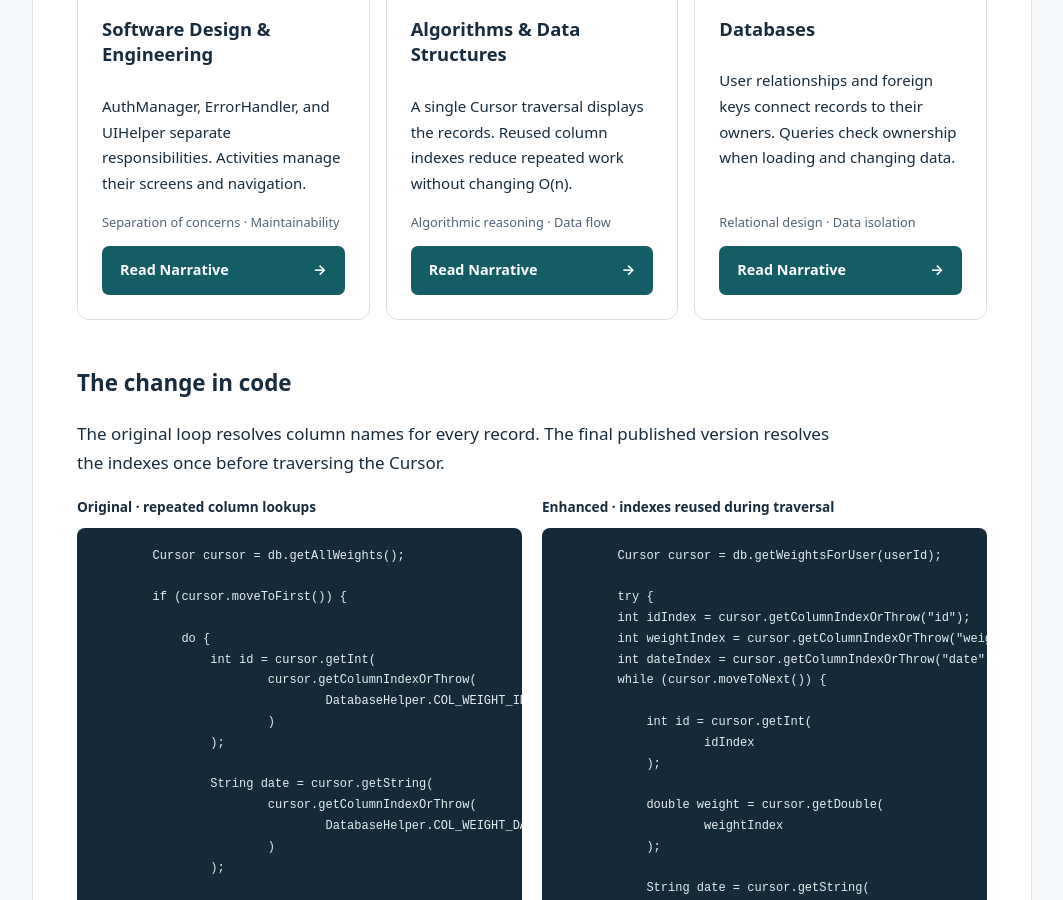
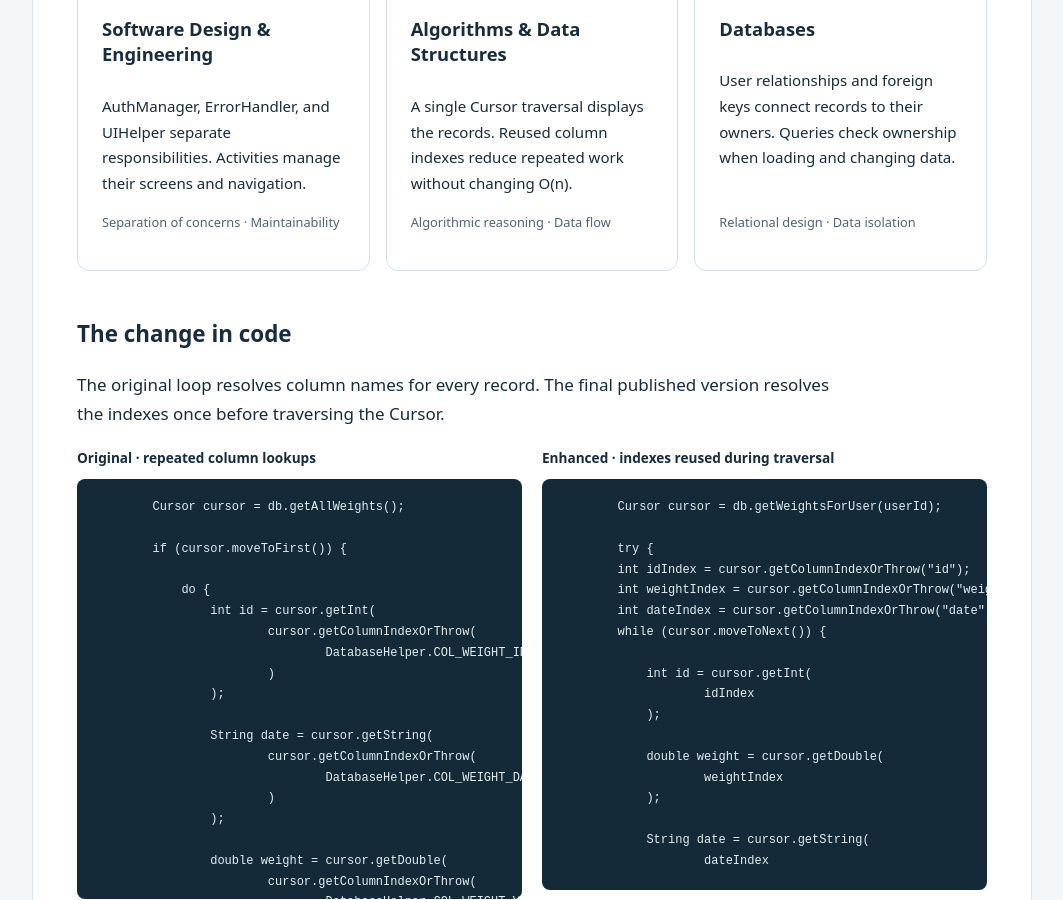
Before and after one commit to Todolomeos/josebustamante-eportfoliofinal, a Jekyll site: the page built from artifact.md, in a window 1280 px wide and 900 px high, scrolled down 1097 px. Shown: the whole window, without its empty margins (108-1171 px from the left). Built offline with Jekyll 4.4.1, drawn with Linux system fonts in a browser that asks for light colours; our own code applies the rules of GitHub Pages for plain Markdown files.

Commit message:
Remove Read Narrative buttons from artifact cards

```diff
--- a/artifact.md
+++ b/artifact.md
@@ -10,9 +10,9 @@
 <article class="comparison-card after"><span class="stage">After</span><h3>Enhanced implementation</h3><ul><li>Separate authentication, validation, and UI helpers</li><li>Column indexes resolved before the O(n) traversal</li><li>User-scoped records, goals, updates, and deletes</li><li>Version 4 migration preserves legacy data</li></ul><a class="text-link" href="https://github.com/Todolomeos/josebustamante-eportfoliofinal/tree/main/artifacts/weight-tracker/app/src/main/java/com/example/weighttrackerapp_josebustamante">View enhanced source ↗</a></article>
 </div></section>
 <section aria-labelledby="enhancements-title"><h2 id="enhancements-title">Three enhancements, one connected artifact</h2><div class="enhancement-grid">
-<article class="enhancement-card"><span class="number">01</span><h3>Software Design &amp; Engineering</h3><p>AuthManager, ErrorHandler, and UIHelper separate responsibilities. Activities manage their screens and navigation.</p><p class="skill">Separation of concerns · Maintainability</p><a class="action" href="enhancement-one.html">Read Narrative <span aria-hidden="true">→</span></a></article>
-<article class="enhancement-card"><span class="number">02</span><h3>Algorithms &amp; Data Structures</h3><p>A single Cursor traversal displays the records. Reused column indexes reduce repeated work without changing O(n).</p><p class="skill">Algorithmic reasoning · Data flow</p><a class="action" href="enhancement-two.html">Read Narrative <span aria-hidden="true">→</span></a></article>
-<article class="enhancement-card"><span class="number">03</span><h3>Databases</h3><p>User relationships and foreign keys connect records to their owners. Queries check ownership when loading and changing data.</p><p class="skill">Relational design · Data isolation</p><a class="action" href="enhancement-three.html">Read Narrative <span aria-hidden="true">→</span></a></article>
+<article class="enhancement-card"><span class="number">01</span><h3>Software Design &amp; Engineering</h3><p>AuthManager, ErrorHandler, and UIHelper separate responsibilities. Activities manage their screens and navigation.</p><p class="skill">Separation of concerns · Maintainability</p></article>
+<article class="enhancement-card"><span class="number">02</span><h3>Algorithms &amp; Data Structures</h3><p>A single Cursor traversal displays the records. Reused column indexes reduce repeated work without changing O(n).</p><p class="skill">Algorithmic reasoning · Data flow</p></article>
+<article class="enhancement-card"><span class="number">03</span><h3>Databases</h3><p>User relationships and foreign keys connect records to their owners. Queries check ownership when loading and changing data.</p><p class="skill">Relational design · Data isolation</p></article>
 </div></section>
 <section aria-labelledby="code-title"><h2 id="code-title">The change in code</h2><p>The original loop resolves column names for every record. The final published version resolves the indexes once before traversing the Cursor.</p><div class="comparison-grid code-comparison"><figure><figcaption>Original · repeated column lookups</figcaption><pre><code>        Cursor cursor = db.getAllWeights();
 
```
